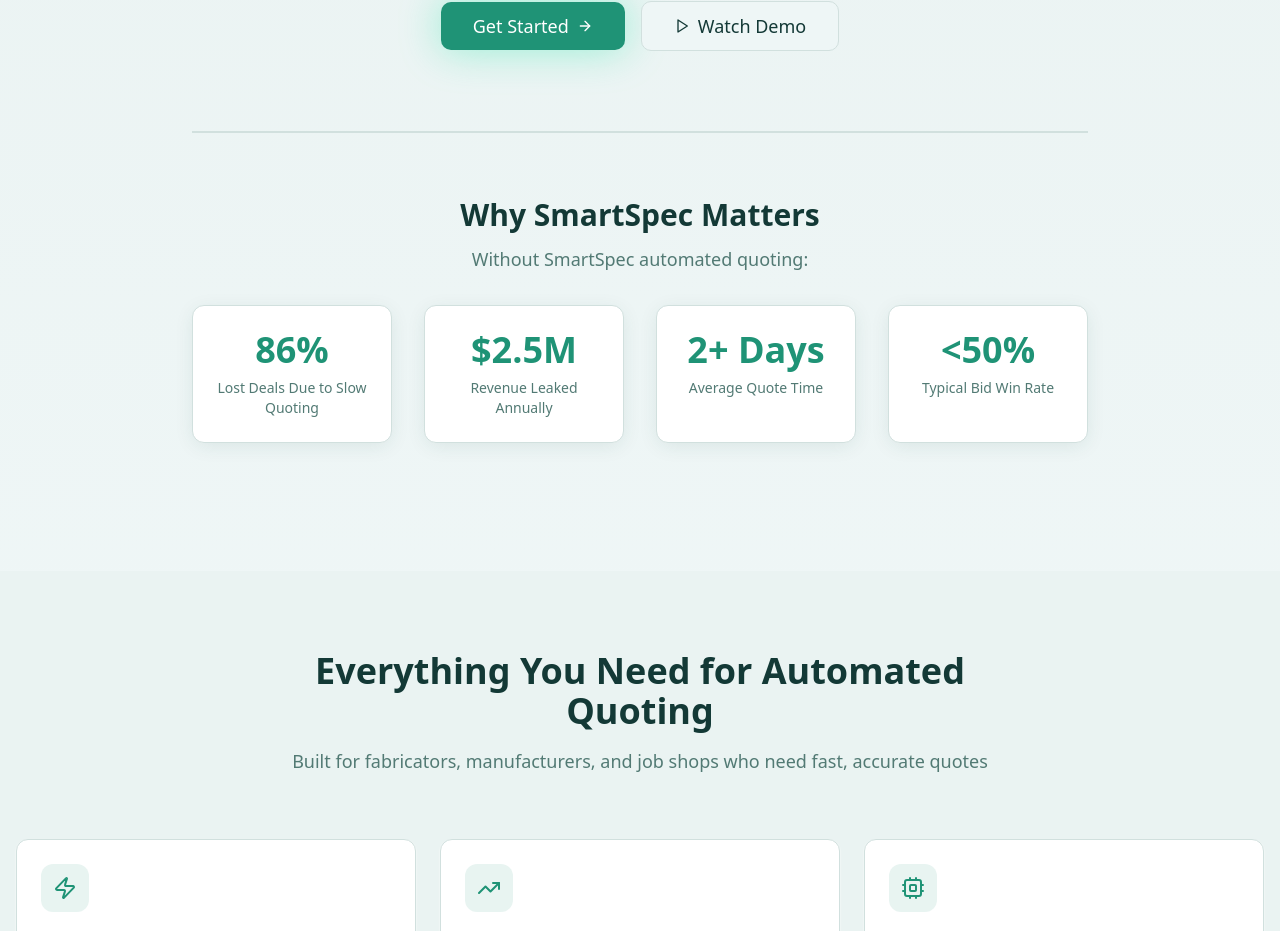
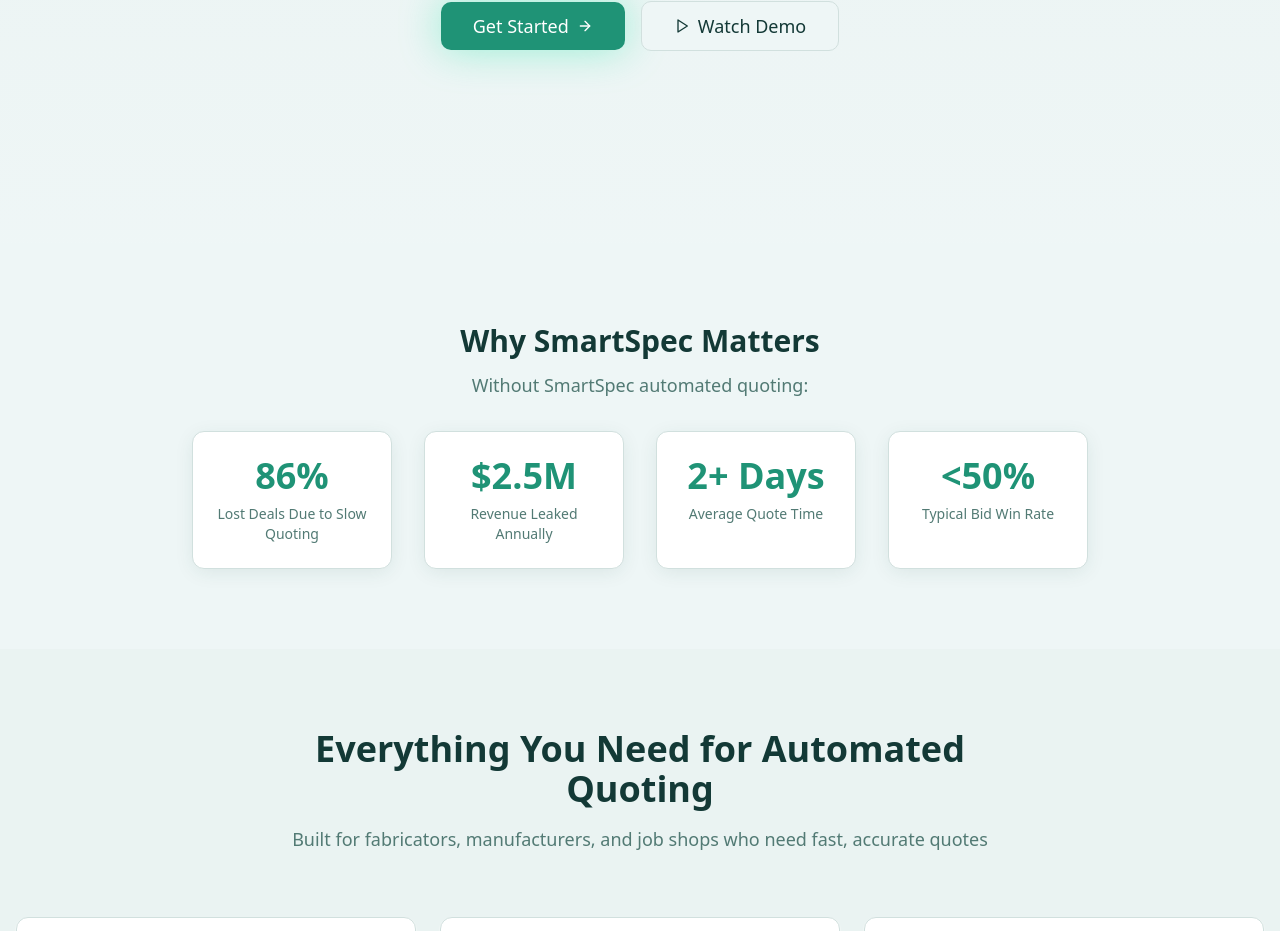
Before and after one commit to SmartSpec/material-quote-bot, a React (Vite) app: page / in a window 1280 px wide. Shown: the part 1430-2361 px from the top of the page. Built offline with nearby package versions, Linux system fonts and the light colour scheme; the HTML template or start-up script is replaced by a standard one.

Commit message:
Refactor "Why SmartSpec Matters" section

```diff
--- a/src/components/WhatIsSmartSpec.tsx
+++ b/src/components/WhatIsSmartSpec.tsx
@@ -2,13 +2,6 @@ import { Button } from "@/components/ui/button";
 import { ArrowRight, Play } from "lucide-react";
 
 const WhatIsSmartSpec = ({ onGetStarted }: { onGetStarted: () => void }) => {
-
-  const stats = [
-    { value: "86%", label: "Lost Deals Due to Slow Quoting" },
-    { value: "$2.5M", label: "Revenue Leaked Annually" },
-    { value: "2+ Days", label: "Average Quote Time" },
-    { value: "<50%", label: "Typical Bid Win Rate" },
-  ];
 
   return (
     <section className="py-32 relative overflow-hidden">
@@ -69,31 +62,6 @@ const WhatIsSmartSpec = ({ onGetStarted }: { onGetStarted: () => void }) => {
               Watch Demo
             </Button>
           </div>
-
-          {/* Key Stats */}
-          <div className="mt-20 pt-16 border-t-2 border-border">
-            <h3 className="text-3xl font-bold mb-3">
-              Why SmartSpec Matters
-            </h3>
-            <p className="text-lg text-muted-foreground mb-8">
-              Without SmartSpec automated quoting:
-            </p>
-            <div className="grid grid-cols-2 md:grid-cols-4 gap-8">
-            {stats.map((stat, index) => (
-              <div
-                key={index}
-                className="p-6 rounded-lg bg-card border border-border shadow-card hover:shadow-elegant transition-all duration-300 hover:-translate-y-1"
-              >
-                <div className="text-4xl font-bold text-primary mb-2">
-                  {stat.value}
-                </div>
-                <div className="text-sm text-muted-foreground font-medium">
-                  {stat.label}
-                </div>
-              </div>
-            ))}
-          </div>
-        </div>
         </div>
       </div>
     </section>
--- /dev/null
+++ b/src/components/WhySmartSpecMatters.tsx
@@ -0,0 +1,41 @@
+const WhySmartSpecMatters = () => {
+  const stats = [
+    { value: "86%", label: "Lost Deals Due to Slow Quoting" },
+    { value: "$2.5M", label: "Revenue Leaked Annually" },
+    { value: "2+ Days", label: "Average Quote Time" },
+    { value: "<50%", label: "Typical Bid Win Rate" },
+  ];
+
+  return (
+    <section className="py-20 bg-background">
+      <div className="container px-4 mx-auto">
+        <div className="max-w-4xl mx-auto text-center">
+          <h2 className="text-3xl font-bold mb-3">
+            Why SmartSpec Matters
+          </h2>
+          <p className="text-lg text-muted-foreground mb-8">
+            Without SmartSpec automated quoting:
+          </p>
+
+          <div className="grid grid-cols-2 md:grid-cols-4 gap-8">
+            {stats.map((stat, index) => (
+              <div
+                key={index}
+                className="p-6 rounded-lg bg-card border border-border shadow-card hover:shadow-elegant transition-all duration-300 hover:-translate-y-1"
+              >
+                <div className="text-4xl font-bold text-primary mb-2">
+                  {stat.value}
+                </div>
+                <div className="text-sm text-muted-foreground font-medium">
+                  {stat.label}
+                </div>
+              </div>
+            ))}
+          </div>
+        </div>
+      </div>
+    </section>
+  );
+};
+
+export default WhySmartSpecMatters;
--- a/src/pages/Index.tsx
+++ b/src/pages/Index.tsx
@@ -3,6 +3,7 @@ import { useNavigate } from "react-router-dom";
 import { supabase } from "@/integrations/supabase/client";
 import Hero from "@/components/Hero";
 import WhatIsSmartSpec from "@/components/WhatIsSmartSpec";
+import WhySmartSpecMatters from "@/components/WhySmartSpecMatters";
 import Features from "@/components/Features";
 import Testimonials from "@/components/Testimonials";
 import Footer from "@/components/Footer";
@@ -75,6 +76,9 @@ const Index = () => {
       {/* What is SmartSpec Section */}
       <WhatIsSmartSpec onGetStarted={handleGetStarted} />
 
+      {/* Why SmartSpec Matters Section */}
+      <WhySmartSpecMatters />
+
       {/* Features Section */}
       <div id="features">
         <Features />
```
